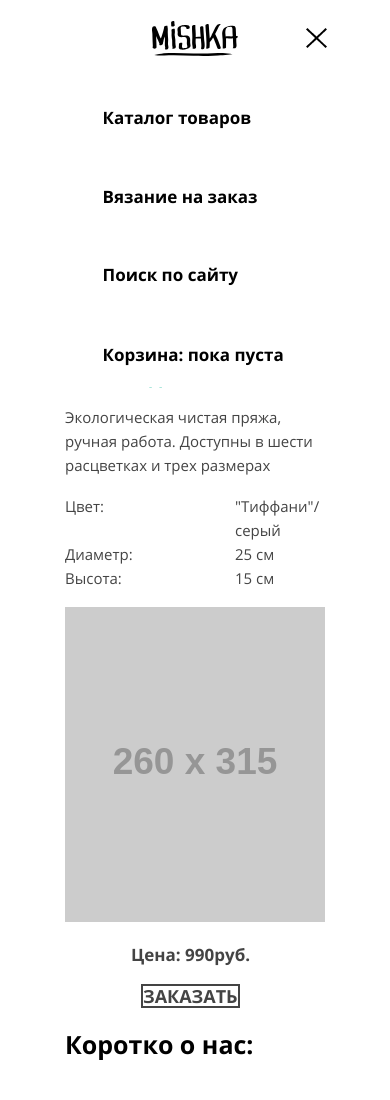
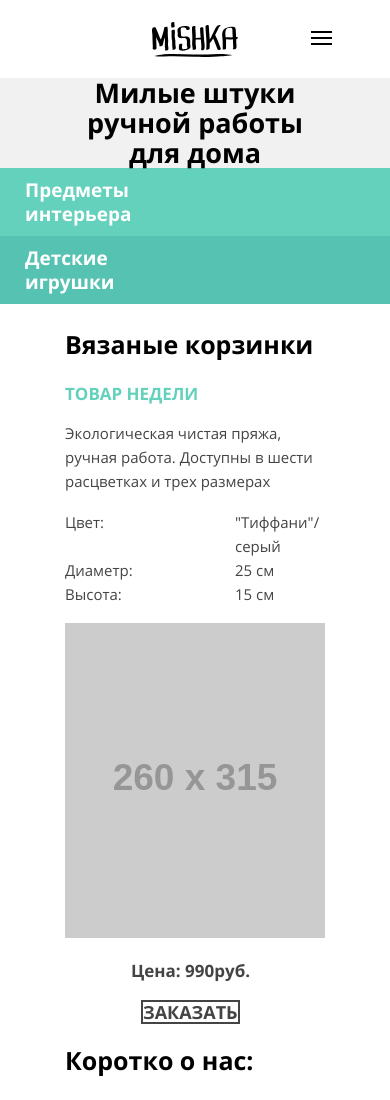
Before and after one commit to ddlein/1347475-mishka-21, a website: page source/index.html in a window 390 px wide. Shown: the top 1100 px of the page. Drawn offline with nearby package versions, Linux system fonts and the light colour scheme; files that its build step writes are made by us from their sources; placeholder pictures from the web are drawn by us.

Commit message:
Нормальная шапка навигации

```diff
--- a/source/index.html
+++ b/source/index.html
@@ -11,7 +11,7 @@
 <body class="page__body">
   <h1 class="visually-hidden">Магазин вязаных изделий Мишка</h1>
   <header class="page-header">
-    <nav class="main-nav main-nav--opened">
+    <nav class="main-nav main-nav--closed">
       <div class="main-nav__wrapper">
         <a class="main-nav__logo">
           <img class="main-nav__logo-img main-nav__logo-img--mobile" src="/img/mishka-logo-mobile.svg" width="86"
@@ -22,10 +22,6 @@
             height="72" alt="Логотип Mishka">
         </a>
         <button class="main-nav__toggle" type="button"><span class="visually-hidden">Открыть меню</span></button>
-        <div class="main-nav__wrapper-toggle">
-          <div class="main-nav__site-nav-wrapper">
-
-
         <a class="main-nav__link" href="#">Поиск по сайту</a>
         <a class="main-nav__link" href="#">Корзина: пока пуста</a>
         <ul class="main-nav__list">
@@ -45,8 +41,6 @@
           </li>
         </ul>
         <p class="main-nav__about-delivery">Бесплатная доставка по России</p>
-          </div>
-        </div>
       </div>
     </nav>
   </header>
--- a/source/sass/blocks/main-nav.scss
+++ b/source/sass/blocks/main-nav.scss
@@ -1,5 +1,16 @@
+.main-nav {
+  margin-top: 22px;
+}
+
 .main-nav__logo {
   display: block;
+}
+
+.main-nav__toggle {
+  padding: 0;
+  border: none;
+  outline: none;
+  position: relative;
 }
 
 .main-nav__logo-img {
@@ -29,28 +40,12 @@
   }
 }
 
-.main-nav__site-nav-wrapper {
-  width: $mobile-wrapper;
-  margin: auto;
-  display: flex;
-  flex-direction: column;
-  padding-top: 49px;
-  padding-left: 75px;
-}
-
-.main-nav__toggle {
-  position: absolute;
-
-  border: none;
-  outline: none;
-}
-
 .main-nav--opened .main-nav__toggle {
   position: relative;
   top: 0;
   right: auto;
   left: 0;
-
+  padding: 0;
   border: none;
   outline: none;
 
@@ -71,7 +66,7 @@
 .main-nav--closed .main-nav__toggle::before {
   content: "";
   position: absolute;
-  top: 14px;
+  top: -30px;
   right: 0;
   left: 116px;
 
@@ -82,44 +77,55 @@
   box-shadow: 0 6px 0 0 $black, 0 12px 0 0 $black;
 }
 
-// @media (max-width: $mobile-width-only) {
-//   .main-nav--closed .main-nav__toggle-list {
-//     display: none;
-//   }
-// }
+.main-nav__list {
+  margin-top: 47px;
+  margin-left: -12px;
+  padding: 0;
 
-.main-nav__list {
   list-style: none;
-  padding: 0;
+}
+
+.main-nav__list .main-nav__item:nth-child(2) {
+  margin-top: 35px;
 }
 
 .main-nav__link {
-  display: block;
-  color: $black;
+  display: inline-block;
+  order: 1;
+  margin-bottom: 20px;
+
   font-weight: 700;
   line-height: 24px;
-  margin-bottom: 20px;
-  order: 1;
+  color: $black;
+}
+
+.main-nav__toggle + .main-nav__link {
+  margin-top: 17px;
+  margin-left: -33px;
+
+  & + .main-nav__link {
+    margin-top: 36px;
+    margin-left: 12px;
+  }
 }
 
 .main-nav__wrapper {
   display: flex;
   flex-direction: column;
   align-items: center;
-  padding-top: 21px;
 }
 
 @media (max-width: $mobile-width-only) {
-  .main-nav--closed .main-nav__wrapper-toggle {
-    display: none;
-  }
+  .main-nav--opened .main-nav__wrapper::before {
+    content: "";
+    position: absolute;
+    top: 77px;
 
-  .main-nav__wrapper-toggle {
-    position: absolute;
-    background-color: $white;
-    // z-index: 5;
     width: 100%;
-    top: 59px;
+    height: 2px;
+
+    background-color: $border-nav;
+    box-shadow: 0 79px 0 0 $border-nav, 0 158px 0 0 $border-nav, 0 237px 0 0 $border-nav, 0 316px 0 0 $border-nav;
   }
 }
 
@@ -131,14 +137,29 @@
   display: none;
 }
 
+@media (max-width: $mobile-width-only) {
+  .main-nav--closed .main-nav__link {
+    display: none;
+  }
+
+  .main-nav--closed {
+    height: 50px;
+  }
+
+  .main-nav--closed .main-nav__list {
+    margin: 0;
+    padding: 0;
+  }
+}
+
 @media (min-width: $tablet-width) {
   .main-nav__wrapper {
+    flex-direction: row;
+    flex-wrap: wrap;
+    justify-content: space-between;
+    width: 668px;
     // display: flex;
     margin: auto;
-    width: 668px;
-    flex-wrap: wrap;
-    flex-direction: row;
-    justify-content: space-between;
     // align-items: center;
   }
 
@@ -147,14 +168,15 @@
   }
 
   .main-nav__link {
+    order: 0;
+
     font-size: 15px;
     line-height: 24px;
-    order: 0;
   }
 
   .main-nav__list {
+    display: flex;
     width: 300px;
-    display: flex;
     margin: 0;
   }
 
@@ -172,16 +194,6 @@
   }
 }
 
-.main-nav__list .main-nav__item:nth-child(1) {
-  margin-bottom: 55px;
-  margin-top: -19px;
-}
-
-.main-nav__site-nav-wrapper > .main-nav__link:nth-child(1) {
-  margin-bottom: 56px;
-  margin-top: 17px;
-}
-
 @media (min-width: $desktop-width) {
   .main-nav__toggle {
     display: none;
@@ -193,10 +205,10 @@
   }
 
   .main-nav__wrapper {
+    display: flex;
+    flex-direction: row;
+    flex-wrap: wrap;
     width: 1050px;
-    display: flex;
-    flex-wrap: wrap;
-    flex-direction: row;
   }
 
   .main-nav__list {
@@ -224,8 +236,8 @@
 
   .main-nav__list--new {
     display: flex;
-    width: 400px;
     justify-content: space-between;
     order: 4;
+    width: 400px;
   }
 }
--- a/source/sass/blocks/page-main.scss
+++ b/source/sass/blocks/page-main.scss
@@ -1,3 +1,7 @@
+.page-main {
+  margin-top: 6px;
+}
+
 .page-main__wrapper {
   // width: 260px;
   background-color: $grey;
--- a/source/sass/variables.scss
+++ b/source/sass/variables.scss
@@ -15,3 +15,4 @@ $green-light: #62d1ba;
 $grey-text: #444444;
 $white: #ffffff;
 $input-text: rgba(0, 0, 0, 0.3);
+$border-nav: #ececec;
```
Lines whose indentation alone changed are shown as unchanged.
